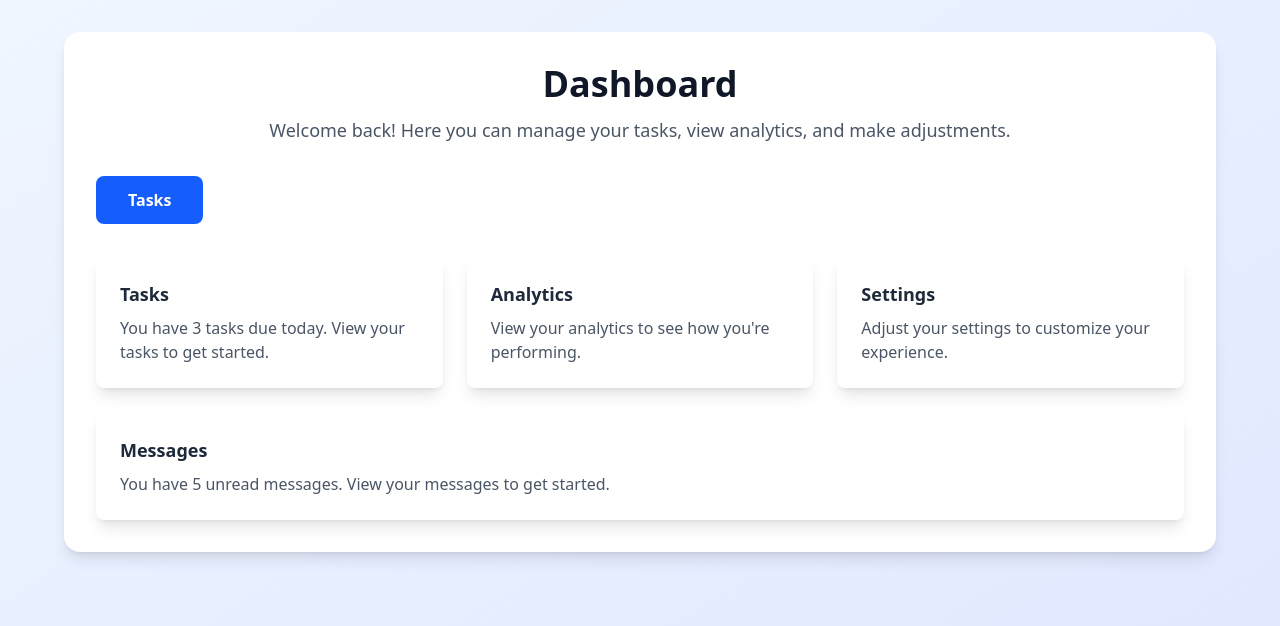
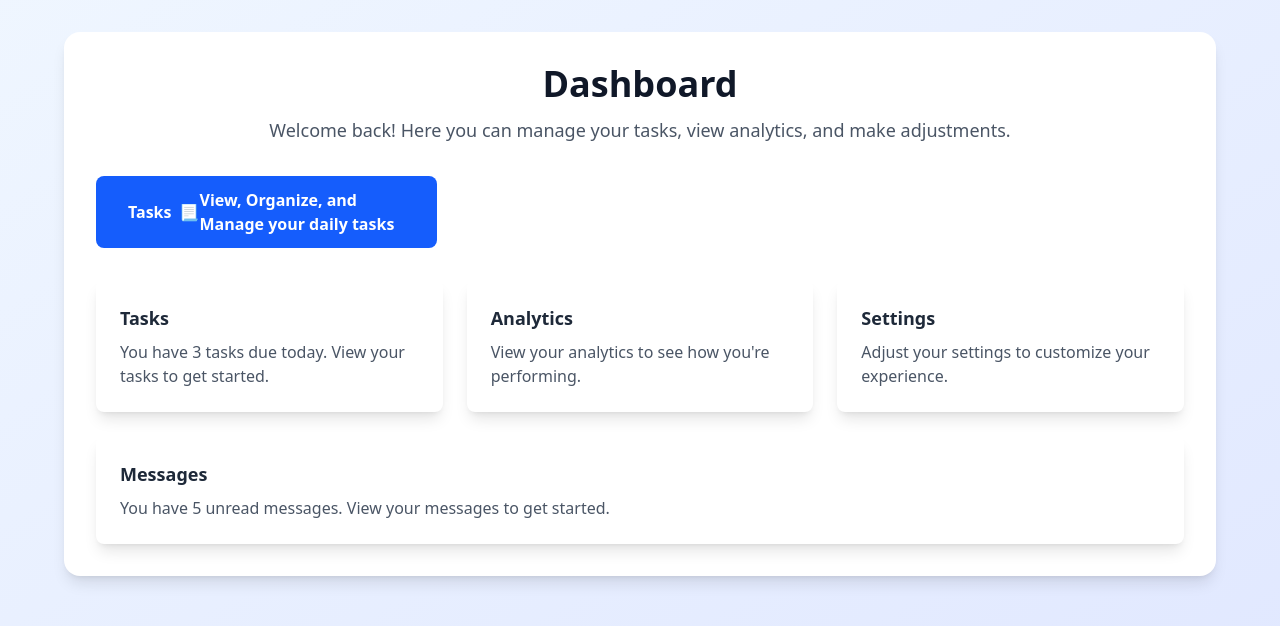
Before and after one commit to mnraza-dev/NextJS_Mastery, a Next.js app in the folder demos/: page /dashboard in a window 1280 px wide. Shown: the top 626 px of the page. Built offline with nearby package versions, Linux system fonts and the light colour scheme.

Commit message:
Enhance tasks link in dashboard with description and icon for better clarity

```diff
--- a/demos/src/app/dashboard/page.tsx
+++ b/demos/src/app/dashboard/page.tsx
@@ -16,16 +16,21 @@ const Dashboard = () => {
         </div>
         {/* Dashboard Grid */}
 
-        <div>
+        <div className="grid grid-cols-1 sm:grid-cols-2 lg:grid-cols-3 gap-8">
           <Link
             href="/dashboard/users"
             className="inline-flex items-center justify-center px-8 bg-blue-600 hover:bg-blue-700 text-white font-semibold py-3 rounded-lg"
           >
-            <div>
-              <h2>
-                Tasks
-              </h2>
+            <div className="flex items-center gap-2">
+              <h2>Tasks</h2>
+              <span>📃</span>
             </div>
+            <p
+              className="
+            "
+            >
+              View, Organize, and Manage your daily tasks
+            </p>
           </Link>
         </div>
 
```
